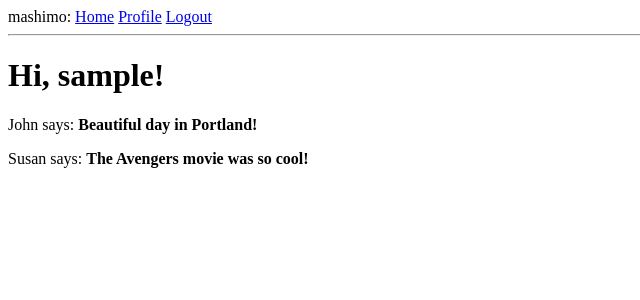
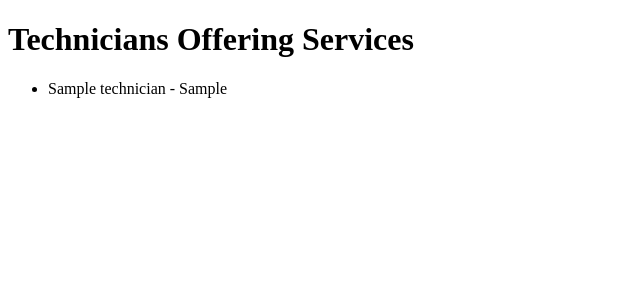
Before and after one commit to Johnnjau/mashimo, a Flask app: page / in a window 1280 px wide. Shown: the top 300 px of the page, without its empty margins (0-640 px from the left). Run offline with Flask 3, Linux system fonts and the light colour scheme; a user stored in the database is signed in; tables that the repository leaves empty hold one stand-in row (values such as "Sample post").

Commit message:
creation_of_technician_homepage

```diff
--- a/mashimo/app/routes.py
+++ b/mashimo/app/routes.py
@@ -14,24 +14,17 @@ from flask import request
 from urllib.parse import urlsplit
 from datetime import datetime, timezone
 from app.forms import EditProfileForm
+from app.models import Technician
+import sys
+print(sys.path)
 
 
 @app.route('/')
 @app.route('/index')
 @login_required
 def index():
-    user = {'username': 'Miguel'}
-    posts = [
-        {
-            'author': {'username': 'John'},
-            'body': 'Beautiful day in Portland!'
-        },
-        {
-            'author': {'username': 'Susan'},
-            'body': 'The Avengers movie was so cool!'
-        }
-    ]
-    return render_template('index.html', title='Home', posts=posts)
+    technicians = Technician.query.all()
+    return render_template('index.html', title='Home', technicians=technicians)
 
 
 @app.route('/login', methods=['GET', 'POST'])
--- a/mashimo/app/templates/index.html
+++ b/mashimo/app/templates/index.html
@@ -1,8 +1,14 @@
-{% extends "base.html" %}
-
-{% block content %}
-    <h1>Hi, {{ current_user.username }}!</h1>
-    {% for post in posts %}
-    <div><p>{{ post.author.username }} says: <b>{{ post.body }}</b></p></div>
-    {% endfor %}
-{% endblock %}
+<!DOCTYPE html>
+<html>
+<head>
+    <title>Home Page</title>
+</head>
+<body>
+    <h1>Technicians Offering Services</h1>
+    <ul>
+        {% for technician in technicians %}
+            <li>{{ technician.name }} - {{ technician.service }}</li>
+        {% endfor %}
+    </ul>
+</body>
+</html>
```
Also changed, not shown: mashimo/app/models.py (+10 -0 lines), mashimo/mashimo.py (+28 -2 lines), mashimo/app.db.
